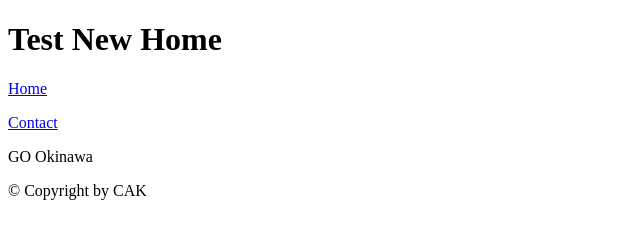
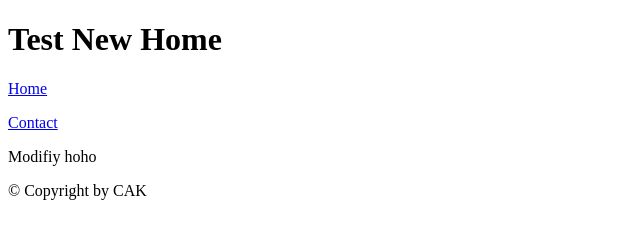
Before and after one commit to cakgit/opentutorials-cak, a plain HTML site: page index.html in a window 1280 px wide. Shown: the full height of the page, 0-640 px from the left. Drawn offline with Linux system fonts and the light colour scheme.

Commit message:
add index.html

```diff
--- a/index.html
+++ b/index.html
@@ -33,7 +33,7 @@
 			</nav>
 
 			<div>
-			GO Okinawa
+			Modifiy hoho
 			</div>
 
 			<footer>
```
